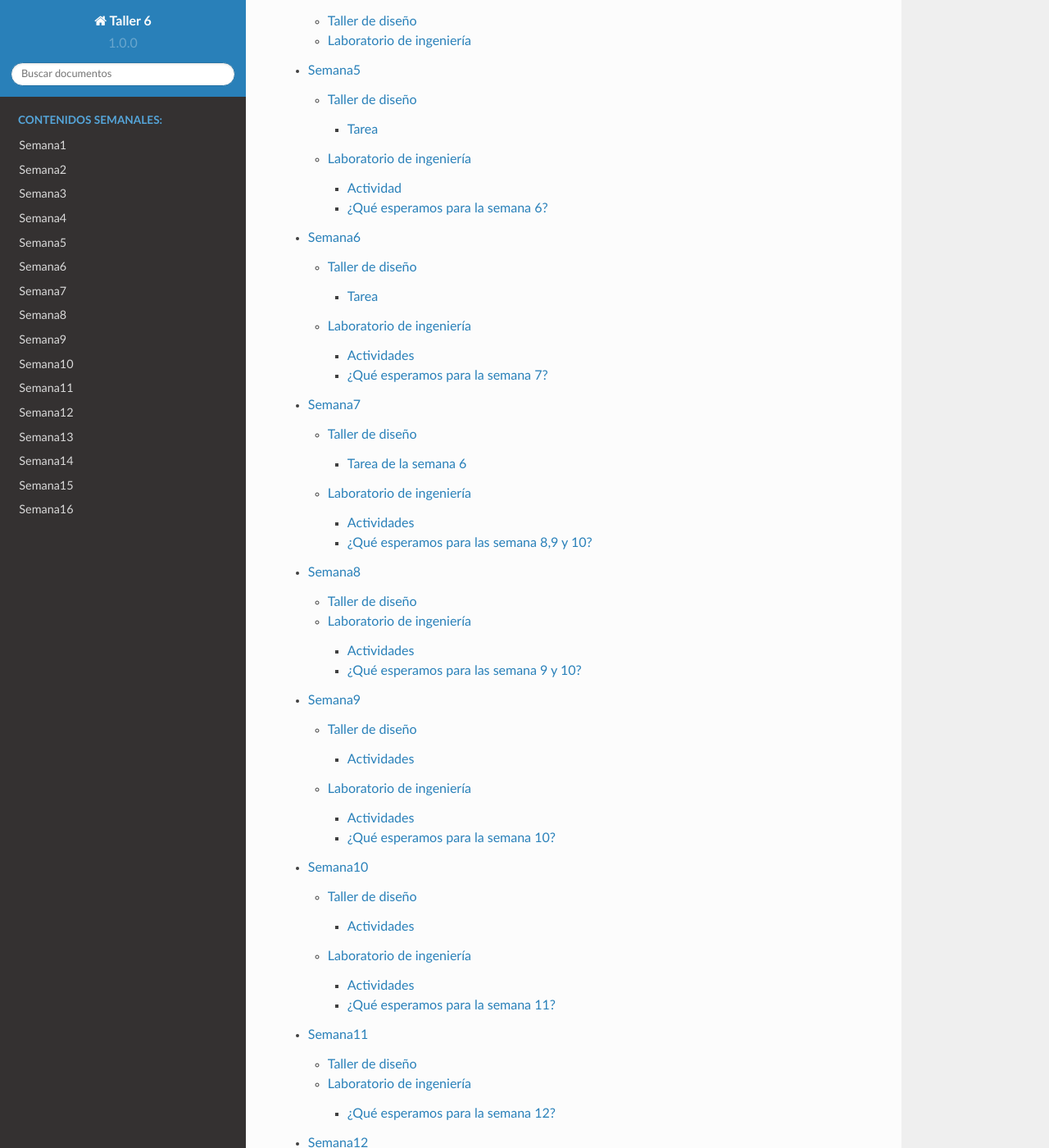
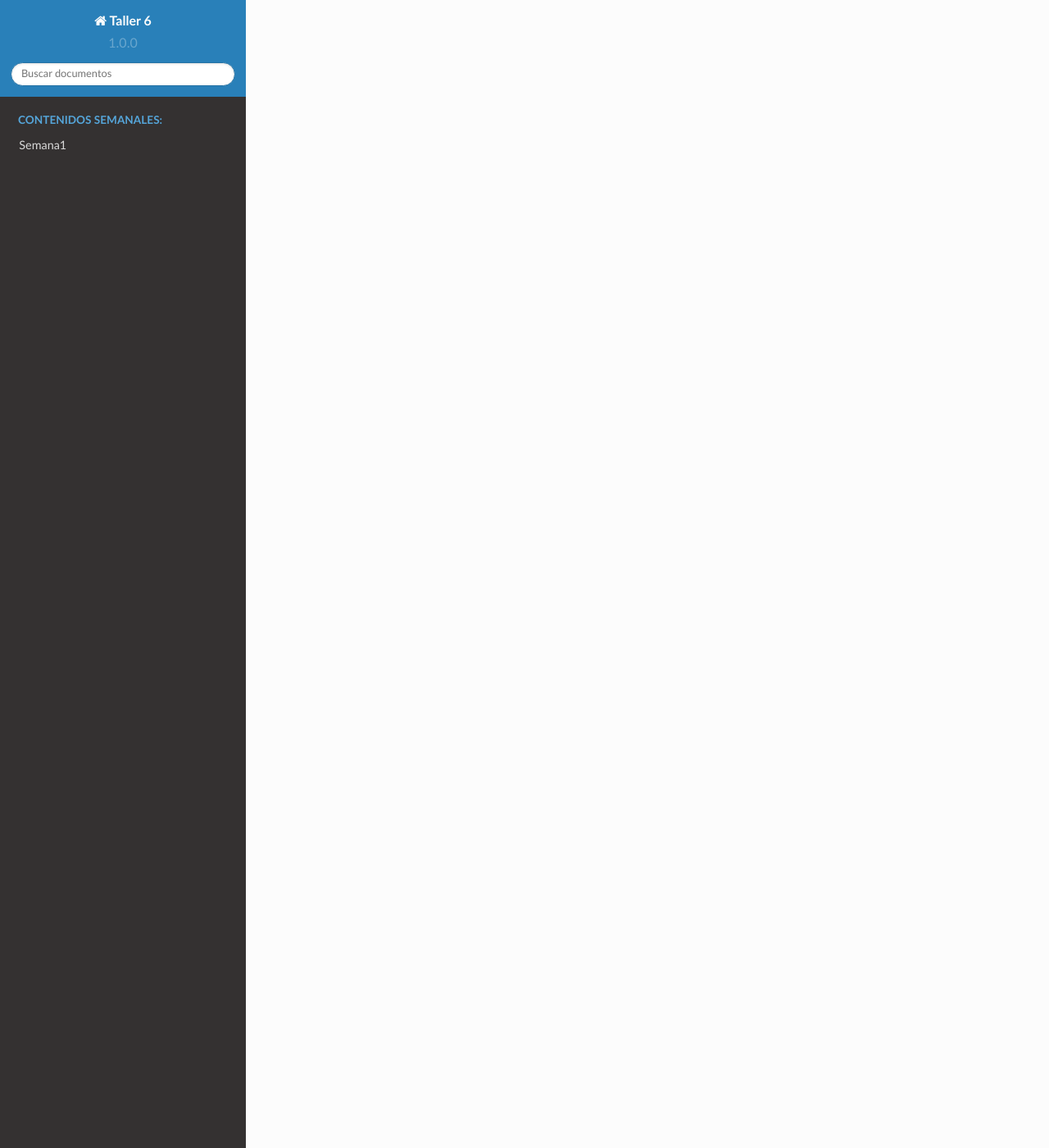
Before and after one commit to juanferfranco/taller6, a Sphinx documentation site: the page built from docs/index.rst, in a window 1280 px wide and 1400 px high, scrolled down 2116 px. Shown: the whole window at 82% size. Built offline with Sphinx 7.4.7 and the Read the Docs theme 2.0.0, drawn with Linux system fonts in a browser that asks for light colours; some of the changed text lies outside the part shown.

Commit message:
course setup

```diff
--- a/docs/conf.py
+++ b/docs/conf.py
@@ -20,13 +20,13 @@
 # -- Project information -----------------------------------------------------
 
 project = 'Taller 6'
-copyright = '2020, Jaime Betancur/Juan Franco'
+copyright = '2021, Jaime Betancur/Juan Franco'
 author = 'Jaime Betancur / Juan Franco'
 
 # The short X.Y version
 version = '1.0.0'
 # The full version, including alpha/beta/rc tags
-release = 'beta'
+release = 'rc'
 
 
 # -- General configuration ---------------------------------------------------
--- a/docs/index.rst
+++ b/docs/index.rst
@@ -9,9 +9,10 @@
 
 Aula para los encuentros sincrónicos
 -------------------------------------
-Puedes ingresar `aquí <https://teams.microsoft.com/l/team/19%3af2c7f743c85b4d16bf6c1c96f39dcbf0%40thread.tacv2/conversations?groupId=03fb8faf-ff2d-4d59-81c0-c7adb82116bb&tenantId=618bab0f-20a4-4de3-a10c-e20cee96bb35>`__
-a nuestra aula los martes a las 10 a.m.
-y los jueves a las 12 del medio día.
+Discord: `esta <https://discord.gg/vC5RaagNcE>`__ es a invitación al
+servidor. Una vez te asigne el rol podrás ver los canales del curso.
+
+Teams: `aquí <https://teams.microsoft.com/l/team/19%3af2c7f743c85b4d16bf6c1c96f39dcbf0%40thread.tacv2/conversations?groupId=03fb8faf-ff2d-4d59-81c0-c7adb82116bb&tenantId=618bab0f-20a4-4de3-a10c-e20cee96bb35>`__
 
 Justificación del curso
 -------------------------
@@ -46,7 +47,7 @@
 -----------
 .. raw:: html
 
-   <a href="https://docs.google.com/spreadsheets/d/1LH6Nd2PqfWTWQM39izZXZUqMi8WDP0XMOkV9Ma1EKPE/edit?usp=sharing" target="_blank">Proyecto docente</a>
+   <a href="https://docs.google.com/spreadsheets/d/1NzUeM1do4Tnocg7l4Tr841d_DCy4u1AEKcHaSgq0KVg/edit?usp=sharing" target="_blank">Proyecto docente</a>
    <br> </br>
 
 Evaluación
@@ -74,18 +75,3 @@
    :caption: Contenidos semanales:
 
    Semana1 <_semana1/semana1>
-   Semana2 <_semana2/semana2>
-   Semana3 <_semana3/semana3>
-   Semana4 <_semana4/semana4>
-   Semana5 <_semana5/semana5>
-   Semana6 <_semana6/semana6>
-   Semana7 <_semana7/semana7>
-   Semana8 <_semana8/semana8>
-   Semana9 <_semana9/semana9>
-   Semana10 <_semana10/semana10>
-   Semana11 <_semana11/semana11>
-   Semana12 <_semana12/semana12>
-   Semana13 <_semana13/semana13>
-   Semana14 <_semana14/semana14>
-   Semana15 <_semana15/semana15>
-   Semana16 <_semana16/semana16>
```
Also changed, not shown: other parts of docs/index.rst (+2 -2 lines), docs/_semana1/semana1.rst (+30 -31 lines).
